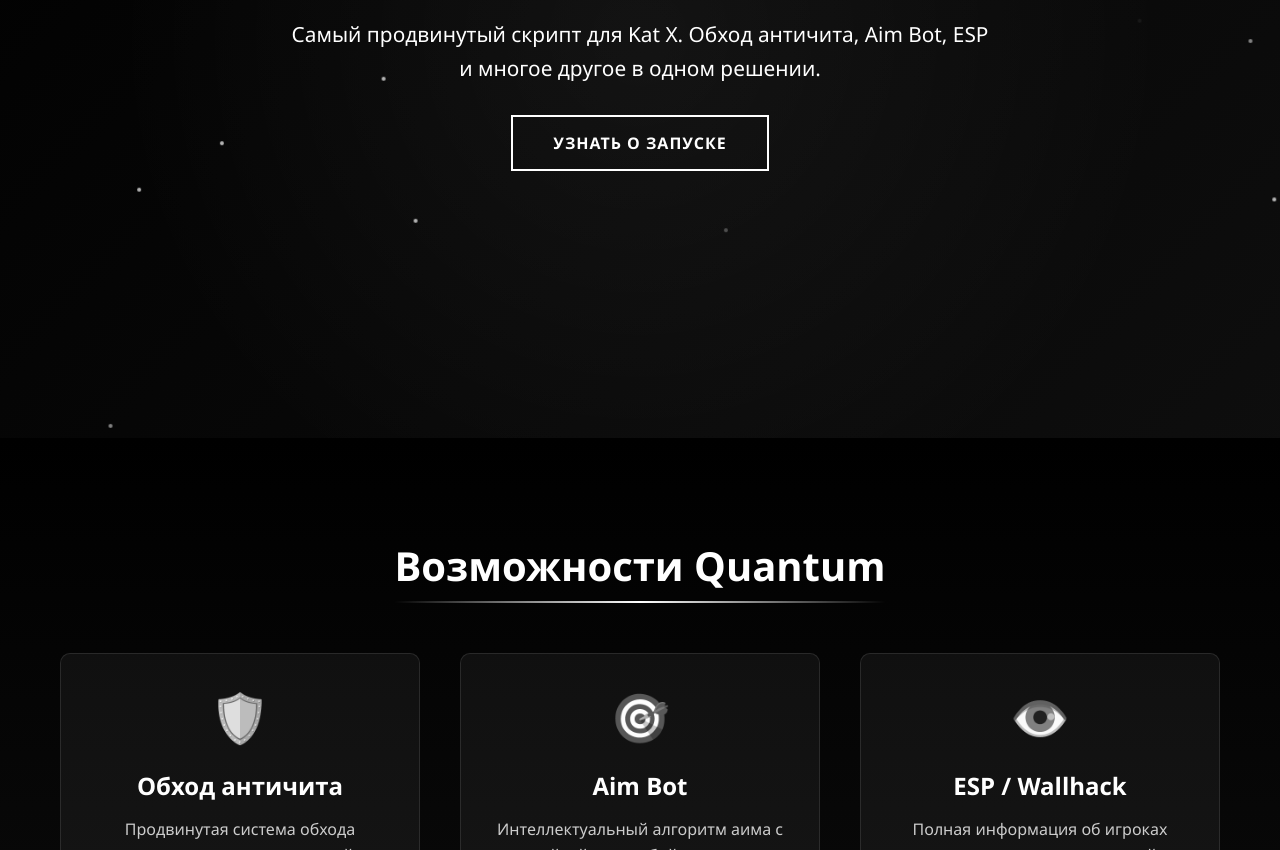
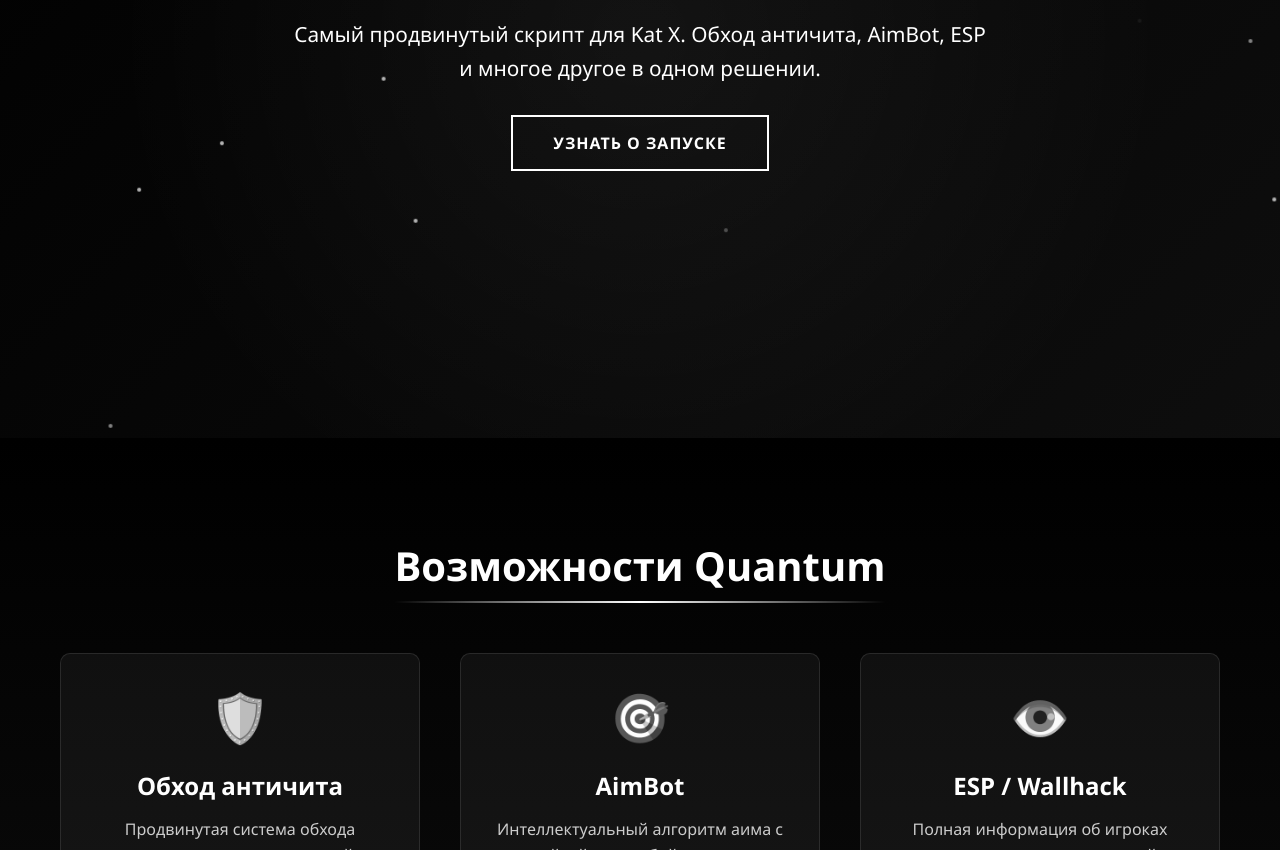
Before and after one commit to Mararesh1/Quantum.github.io, a plain HTML site: page index.html in a window 1280 px wide. Shown: the part 362-1212 px from the top of the page. Drawn offline with Linux system fonts and the light colour scheme.

Commit message:
Update index.html

```diff
--- a/index.html
+++ b/index.html
@@ -505,7 +505,7 @@
     <section class="hero">
         <div class="container hero-content">
             <h1>⚛️ Quantum ⚛️</h1>
-            <p>Самый продвинутый скрипт для Kat X. Обход античита, Aim Bot, ESP и многое другое в одном решении.</p>
+            <p>Самый продвинутый скрипт для Kat X. Обход античита, AimBot, ESP и многое другое в одном решении.</p>
             <a href="#coming-soon" class="cta-button">Узнать о запуске</a>
         </div>
 
@@ -529,7 +529,7 @@
                 </div>
                 <div class="feature-card">
                     <span class="feature-icon">🎯</span>
-                    <h3>Aim Bot</h3>
+                    <h3>AimBot</h3>
                     <p>Интеллектуальный алгоритм аима с настройкой под любой стиль игры и оружия</p>
                 </div>
                 <div class="feature-card">
```
